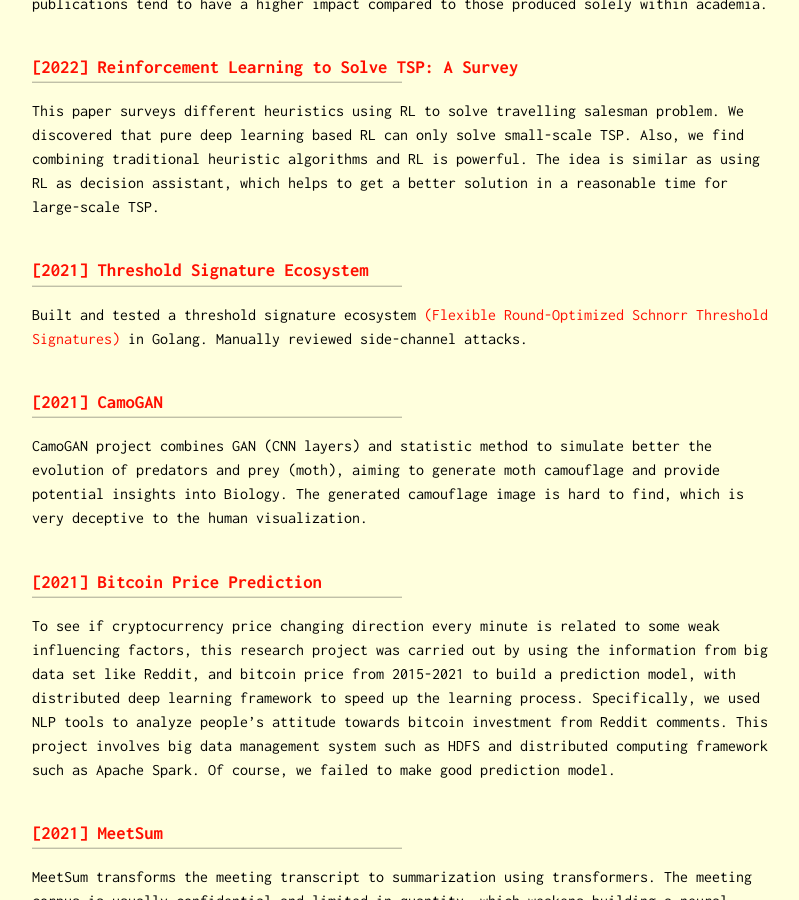
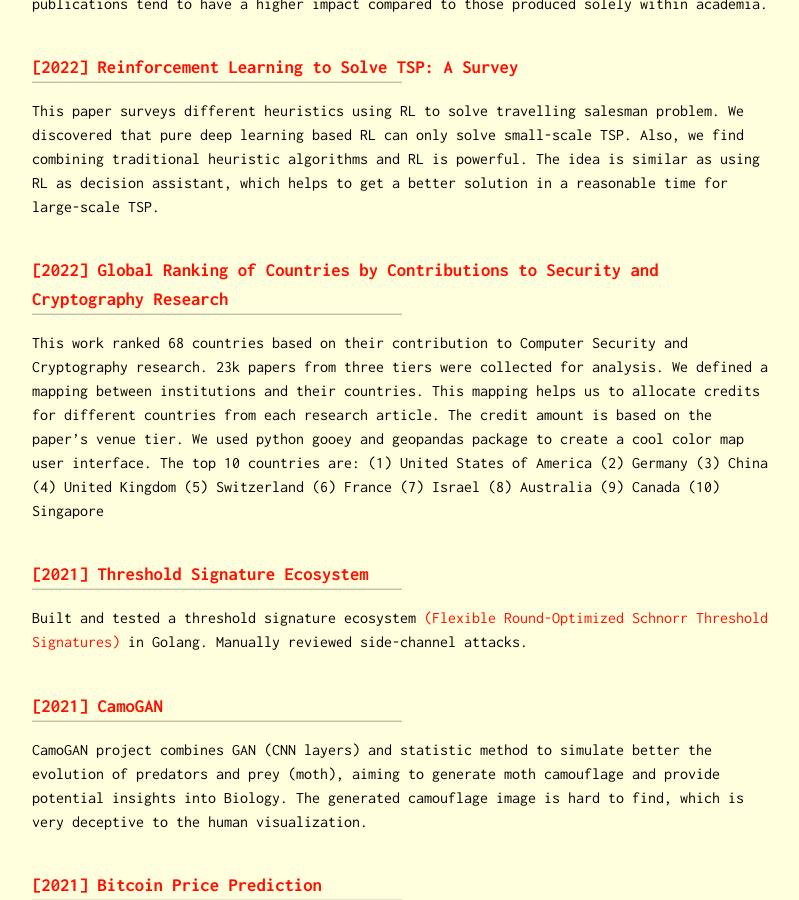
Before and after one commit to zbh888/zbh888.github.io, a Jekyll site: the page built from project.md, in a window 1280 px wide and 900 px high, scrolled down 472 px. Shown: the whole window, without its empty margins (238-1037 px from the left). Built offline with Jekyll 4.4.1, drawn with Linux system fonts in a browser that asks for light colours.

Commit message:
Update project.md

```diff
--- a/project.md
+++ b/project.md
@@ -11,6 +11,10 @@ This work investigated the effects of collaboration between academia and industr
 ### [[2022] Reinforcement Learning to Solve TSP: A Survey](https://uwaterloo.ca/scholar/sites/ca.scholar/files/b327zhan/files/bohanzhang_rl_tsp.pdf)
 This paper surveys different heuristics using RL to solve travelling salesman problem. We discovered that pure deep learning based RL can only solve small-scale TSP. Also, we find combining traditional heuristic algorithms and RL is powerful.
 The idea is similar as using RL as decision assistant, which helps to get a better solution in a reasonable time for large-scale TSP.
+
+### [[2022] Global Ranking of Countries by Contributions to Security and Cryptography Research](https://github.com/zbh888/RankCountries)
+This work ranked 68 countries based on their contribution to Computer Security and Cryptography research. 23k papers from three tiers were collected for analysis. We defined a mapping between institutions and their countries. This mapping helps us to allocate credits for different countries from each research article. The credit amount is based on the paper's venue tier. We used python gooey and geopandas package to create a cool color map user interface. The top 10 countries are: (1) United States of America (2) Germany (3) China (4) United Kingdom (5) Switzerland (6) France (7) Israel (8) Australia (9) Canada (10) Singapore
+
 
 ### [[2021] Threshold Signature Ecosystem](https://github.com/zbh888/FROSTsignature)
 Built and tested a threshold signature ecosystem [(Flexible Round-Optimized Schnorr Threshold Signatures)](https://eprint.iacr.org/2020/852.pdf) in Golang. Manually reviewed side-channel attacks.
```
